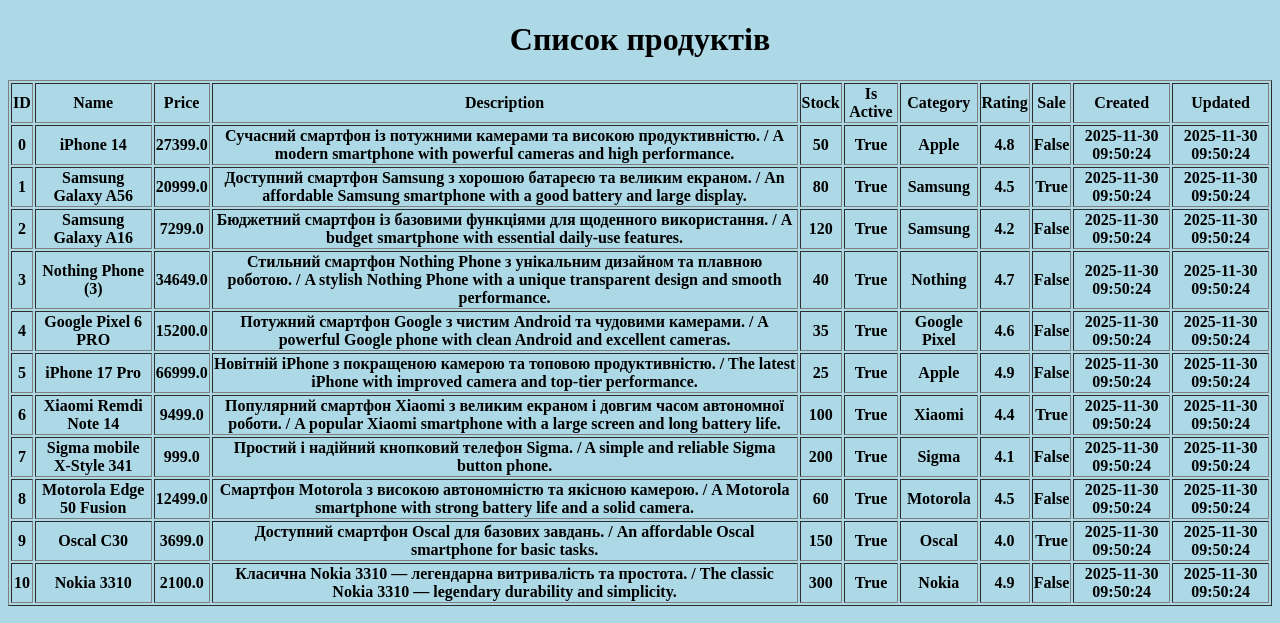
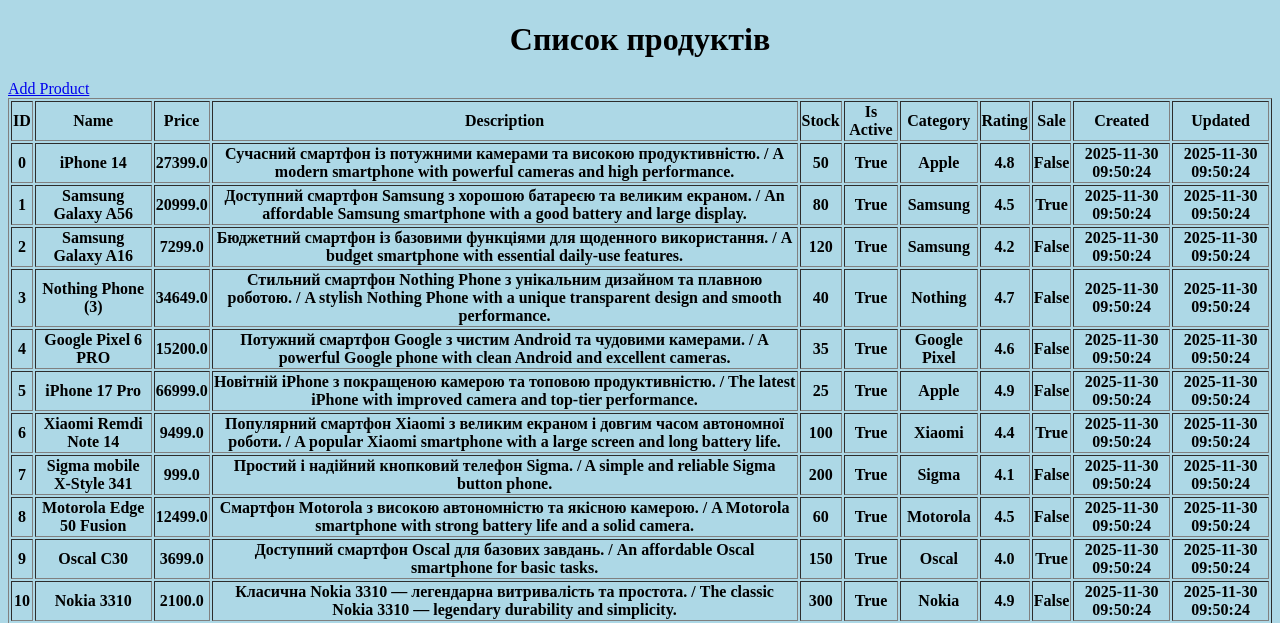
Before and after one commit to forseeek/online_shop, a Flask app: page /products in a window 1280 px wide. Shown: the top 623 px of the page. Run offline with Flask 3, Linux system fonts and the light colour scheme; data comes from the database, SQL or seed files in the repository; lists and menus that the app fills with data are empty.

Commit message:
lesson 07.12

```diff
--- a/app/routes.py
+++ b/app/routes.py
@@ -1,4 +1,4 @@
-from flask import Blueprint, render_template
+from flask import Blueprint, render_template, request, redirect, url_for, flash
 from .models import db, Product
 
 # create a blueprint class, that allows to organize app routes into separate files
@@ -21,3 +21,18 @@ def products():
     # render product_list.html
     return render_template("products_list.html",
                            products=products)
+
+@bp.route("/add", methods=['GET', 'POST'])
+def add_product():
+    if request.method == 'POST':
+
+        name = request.form['name']
+        price = request.form['price']
+
+        product = Product(name=name, price=float(price))
+        db.session.add(product)
+        db.session.commit()
+
+        flash('Product added!')
+        return redirect(url_for('routes.products'))
+    return render_template('product_form.html', action='Add', product=None)
--- a/templates/products_list.html
+++ b/templates/products_list.html
@@ -6,6 +6,8 @@
     </head>
     <body>
         <h1>Список продуктів</h1>
+
+        <a href="{{ url_for('routes.add_product') }}">Add Product</a>
 
         <table border="1">
             <tr>
```
Also changed, not shown: templates/product_form.html (added, +32 -0 lines).
